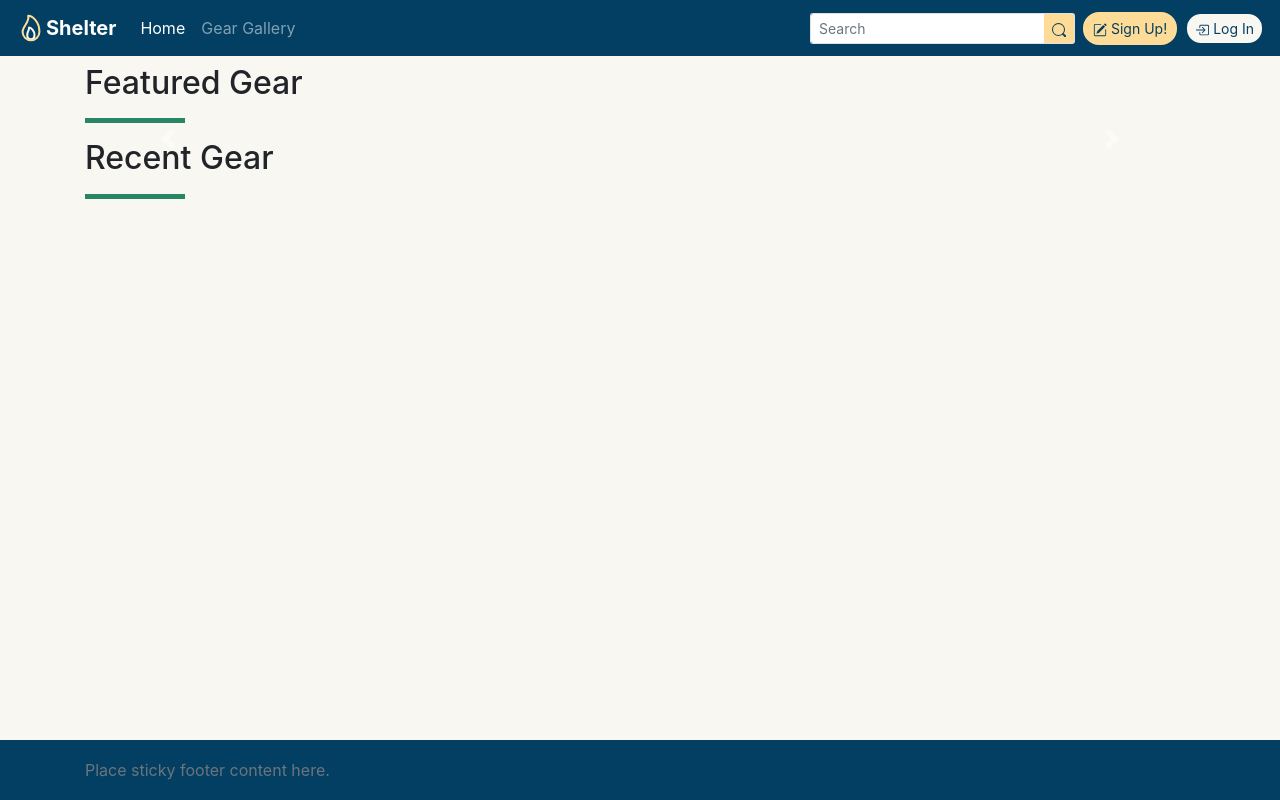
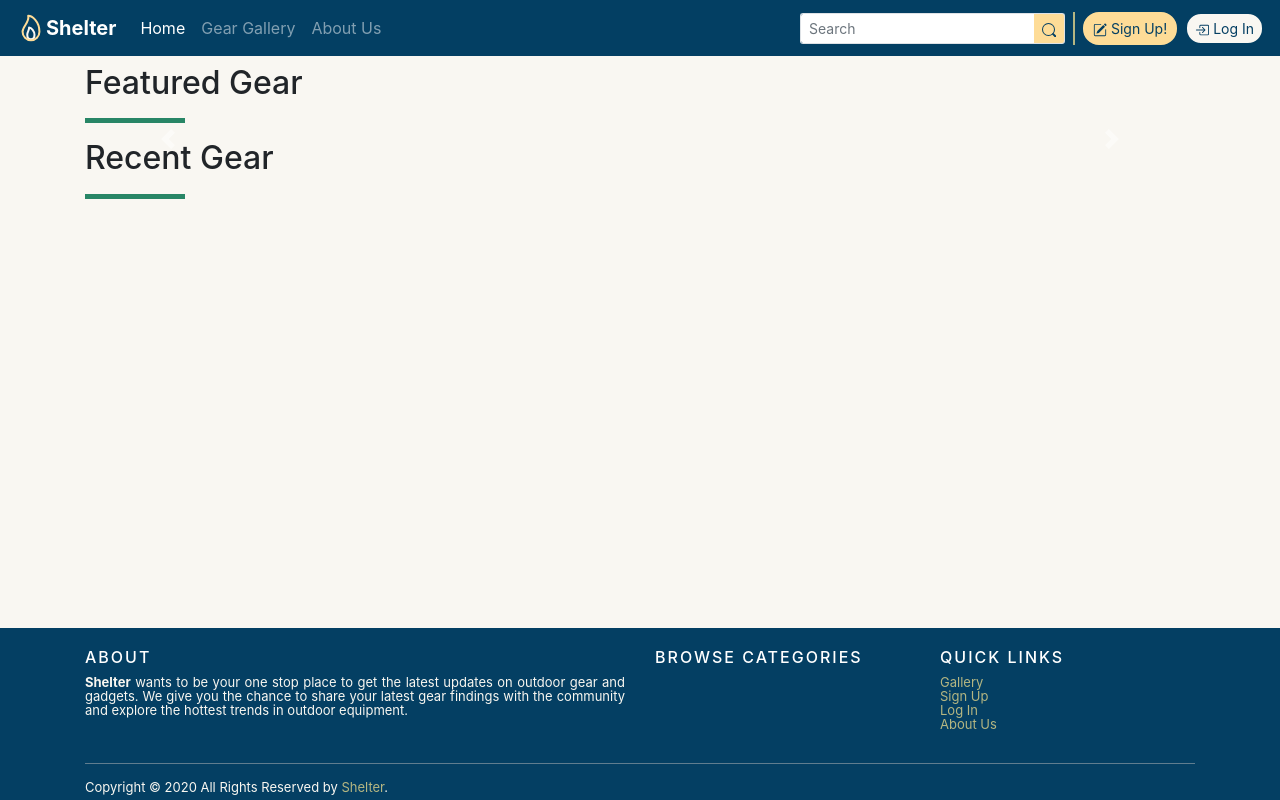
Before and after one commit to p0wen/shelter, a Flask app: page / in a window 1280 px wide. Run offline with Flask 2, Linux system fonts and the light colour scheme; data that the repository does not hold is empty; parts of the project's set-up code (start-up, migrations or seed data) failed here and were passed over; some libraries are stand-ins or nearby versions.

Commit message:
feat: implement & style footer

```diff
--- a/static/css/style.css
+++ b/static/css/style.css
@@ -21,6 +21,10 @@ wrapper {
   font-weight: 700;
 }
 
+.nav-seperator {
+  margin-left: 0.5rem;
+}
+
 /* Buttons */
 .btn-primary-shltr {
   background: #fedc97;
@@ -68,10 +72,26 @@ wrapper {
   border-color: #288666;
 }
 
+.shelter-toggler {
+    color: #f9f7f2;
+}
+
+.shelter-toggler:focus {
+    outline: none;
+    outline: none;
+}
+
+button.navbar-toggler {
+    background:none;
+    border:none;
+    color: #f9f7f2;
+    border-color: none;
+}
+
 /** Spacer **/
 .vert-spacer {
   border: 0;
-    border-top: 33px solid #B5B682;
+  border-top: 33px solid #b5b682;
   width: 2px;
   height: 33px;
 }
@@ -115,23 +135,171 @@ wrapper {
   margin-right: auto;
 }
 
-/** Footer **/
+/** Footer based on this Theme https://codepen.io/scanfcode/pen/MEZPNd**/
 
-.footer {
-  bottom: 0;
-  width: 100%;
-  height: 60px;
-  line-height: 60px;
-  background-color: #033f63;
-  margin-top: 1rem;
+.site-footer
+{
+    background-color: #043f63;
+    padding: 15px 0 6px;
+    font-size: 13px;
+    line-height: 14px;
+    color: #f9f7f1;
 }
-
-.footer > .container {
-  padding-right: 15px;
-  padding-left: 15px;
+.site-footer hr
+{
+  border-top-color:#bbb;
+  opacity:0.5
 }
-
-
+.site-footer hr.small
+{
+  margin:20px 0
+}
+.site-footer h6
+{
+  color:#fff;
+  font-size:16px;
+  text-transform:uppercase;
+  margin-top:5px;
+  letter-spacing:2px
+}
+.site-footer a
+{
+  color:#b4b682;
+}
+.site-footer a:hover
+{
+  color: #fedc97;
+  text-decoration:none;
+}
+.footer-links
+{
+  padding-left:0;
+  list-style:none
+}
+.footer-links li
+{
+  display:block
+}
+.footer-links a
+{
+  color:#b4b682
+}
+.footer-links a:active,.footer-links a:focus,.footer-links a:hover
+{
+  color:#fedc97;
+  text-decoration:none;
+}
+.footer-links.inline li
+{
+  display:inline-block
+}
+.site-footer .social-icons
+{
+  text-align:right
+}
+.site-footer .social-icons a
+{
+  width:20px;
+  height:20px;
+  line-height:20px;
+  margin-left:6px;
+  margin-right:0;
+  border-radius:100%;
+  background-color:#33353d
+}
+.copyright-text
+{
+  margin:0
+}
+@media (max-width:991px)
+{
+  .site-footer [class^=col-]
+  {
+    margin-bottom:30px
+  }
+}
+@media (max-width:767px)
+{
+  .site-footer
+  {
+    padding-bottom:0
+  }
+  .site-footer .copyright-text,.site-footer .social-icons
+  {
+    text-align:center
+  }
+}
+.social-icons
+{
+  padding-left:0;
+  margin-bottom:0;
+  list-style:none
+}
+.social-icons li
+{
+  display:inline-block;
+  margin-bottom:4px
+}
+.social-icons li.title
+{
+  margin-right:15px;
+  text-transform:uppercase;
+  color: #b4b682;
+  font-weight:700;
+  font-size:13px
+}
+.social-icons a{
+  background-color: none;
+  color: #b4b682;
+  font-size:16px;
+  display:inline-block;
+  line-height:22px;
+  width:22px;
+  height:22px;
+  text-align:center;
+  margin-right:4px;
+  border-radius:100%;
+  -webkit-transition:all .2s linear;
+  -o-transition:all .2s linear;
+  transition:all .2s linear
+}
+.social-icons a:active,.social-icons a:focus,.social-icons a:hover
+{
+  color:#fedc97;
+  background-color: none
+}
+.social-icons.size-sm a
+{
+  line-height:17px;
+  height:17px;
+  width:17px;
+  font-size:14px
+}
+.social-icons a.facebook:hover
+{
+  background-color:#3b5998
+}
+.social-icons a.twitter:hover
+{
+  background-color:#00aced
+}
+.social-icons a.linkedin:hover
+{
+  background-color:#007bb6
+}
+.social-icons a.dribbble:hover
+{
+  background-color:#ea4c89
+}
+@media (max-width:767px)
+{
+  .social-icons li.title
+  {
+    display:block;
+    margin-right:0;
+    font-weight:600
+  }
+}
 
 /** Cards in Gallery .body-shelter **/
 
--- a/templates/base.html
+++ b/templates/base.html
@@ -22,8 +22,10 @@
 		<nav class="navbar sticky-top navbar-expand-md navbar-dark nav-shelter">
 			<a class="navbar-brand"
 				href="{{url_for('index')}}"><img src="{{url_for('static', filename='images/shelter_logo.svg')}}" width="30" height="30" class="d-inline-block align-top" alt="" loading="lazy">Shelter</a>
-				<button class="navbar-toggler" type="button" data-toggle="collapse" data-target="#navbarSupportedContent" aria-controls="navbarSupportedContent" aria-expanded="false" aria-label="Toggle navigation">
-                    <span class="navbar-toggler-icon"></span>
+				<button class="navbar-toggler shelter-toggler" type="button" data-toggle="collapse" data-target="#navbarSupportedContent" aria-controls="navbarSupportedContent" aria-expanded="false" aria-label="Toggle navigation">
+                    <svg width="1.2em" height="1.2em" viewBox="0 0 16 16" class="bi bi-three-dots-vertical shelter-toggler" fill="currentColor" xmlns="http://www.w3.org/2000/svg">
+  <path fill-rule="evenodd" d="M9.5 13a1.5 1.5 0 1 1-3 0 1.5 1.5 0 0 1 3 0zm0-5a1.5 1.5 0 1 1-3 0 1.5 1.5 0 0 1 3 0zm0-5a1.5 1.5 0 1 1-3 0 1.5 1.5 0 0 1 3 0z"></path>
+</svg>
                 </button>
 			<div class="collapse navbar-collapse" id="navbarSupportedContent">
 					<ul class="navbar-nav mr-auto">
@@ -32,6 +34,9 @@
 						</li>
 						<li class="nav-item {% block nav_gallery %}{% endblock %}">
 							<a class="nav-link" href="{{url_for('get_gear')}}">Gear Gallery</a>
+						</li>
+                        <li class="nav-item {% block nav_about %}{% endblock %}">
+							<a class="nav-link" href="{{url_for('about')}}">About Us</a>
 						</li>
 					</ul>
                 <form method="POST" action="/">
@@ -52,32 +57,35 @@
                 </form>
             </div>
             {% if 'username' in session %}
-                <ul class="nav navbar-nav ml-2">
-                    <li>
-                        <div class="vert-spacer"></div>
+                <ul class="nav navbar-nav">
+                    <li class="d-none d-md-block d-lg-block d-xl-block">
+                        <div class="vert-spacer nav-seperator"></div>
                     </li>
                     <li>
-                        <a href="{{url_for('add_gear' )}}" class="btn btn-sm btn-danger btn-primary-shltr ml-2" tabindex="-1" role="button">
+                        <a href="{{url_for('add_gear' )}}" class="btn btn-sm btn-danger btn-primary-shltr nav-seperator" tabindex="-1" role="button">
                         <svg width="1em" height="1em" viewBox="0 0 16 16" class="bi bi-plus-circle" fill="currentColor" xmlns="http://www.w3.org/2000/svg">
                             <path fill-rule="evenodd" d="M8 15A7 7 0 1 0 8 1a7 7 0 0 0 0 14zm0 1A8 8 0 1 0 8 0a8 8 0 0 0 0 16z"></path>
                             <path fill-rule="evenodd" d="M8 4a.5.5 0 0 1 .5.5v3h3a.5.5 0 0 1 0 1h-3v3a.5.5 0 0 1-1 0v-3h-3a.5.5 0 0 1 0-1h3v-3A.5.5 0 0 1 8 4z"></path>
-                        </svg> Gear</a></li>
+                        </svg> Add Gear</a></li>
                     <li>
-                        <a href="{{url_for('myprofile', user=session.username)}}" class="btn btn-sm avatar" tabindex="-1" role="button">{{ session.username[0].capitalize() }}</a>
+                        <a href="{{url_for('myprofile', user=session.username)}}" class="btn btn-sm avatar nav-seperator" tabindex="-1" role="button">{{ session.username[0].capitalize() }}</a>
                     </li>
                 </ul>
             {% else %}
                 <ul class="nav navbar-nav">
-                    <li class="nav-item">
-                     <a href="{{url_for('signup')}}" class="btn btn-sm btn-danger btn-primary-shltr ml-2">
+                    <li class="d-none d-md-block d-lg-block d-xl-block">
+                        <div class="vert-spacer nav-seperator"></div>
+                    </li>
+                    <li>
+                          <a href="{{url_for('signup')}}" class="btn btn-sm btn-danger btn-primary-shltr nav-seperator">
                         <svg width="1em" height="1em" viewBox="0 0 16 16" class="bi bi-pencil-square" fill="currentColor" xmlns="http://www.w3.org/2000/svg">
                             <path d="M15.502 1.94a.5.5 0 0 1 0 .706L14.459 3.69l-2-2L13.502.646a.5.5 0 0 1 .707 0l1.293 1.293zm-1.75 2.456l-2-2L4.939 9.21a.5.5 0 0 0-.121.196l-.805 2.414a.25.25 0 0 0 .316.316l2.414-.805a.5.5 0 0 0 .196-.12l6.813-6.814z"/>
                             <path fill-rule="evenodd" d="M1 13.5A1.5 1.5 0 0 0 2.5 15h11a1.5 1.5 0 0 0 1.5-1.5v-6a.5.5 0 0 0-1 0v6a.5.5 0 0 1-.5.5h-11a.5.5 0 0 1-.5-.5v-11a.5.5 0 0 1 .5-.5H9a.5.5 0 0 0 0-1H2.5A1.5 1.5 0 0 0 1 2.5v11z"/>
                         </svg>
                     Sign Up!</a>
                     </li>
-                    <li class="nav-item">
-                     <a href="{{url_for('signin')}}" class="btn btn-sm btn-outline-primary btn-third-shltr ml-2">
+                    <li>
+                    <a href="{{url_for('signin')}}" class="btn btn-sm btn-outline-primary btn-third-shltr nav-seperator">
                      <svg width="1em" height="1em" viewBox="0 0 16 16" class="bi bi-box-arrow-in-right" fill="currentColor" xmlns="http://www.w3.org/2000/svg">
                         <path fill-rule="evenodd" d="M6 3.5a.5.5 0 0 1 .5-.5h8a.5.5 0 0 1 .5.5v9a.5.5 0 0 1-.5.5h-8a.5.5 0 0 1-.5-.5v-2a.5.5 0 0 0-1 0v2A1.5 1.5 0 0 0 6.5 14h8a1.5 1.5 0 0 0 1.5-1.5v-9A1.5 1.5 0 0 0 14.5 2h-8A1.5 1.5 0 0 0 5 3.5v2a.5.5 0 0 0 1 0v-2z"/>
                         <path fill-rule="evenodd" d="M11.854 8.354a.5.5 0 0 0 0-.708l-3-3a.5.5 0 1 0-.708.708L10.293 7.5H1.5a.5.5 0 0 0 0 1h8.793l-2.147 2.146a.5.5 0 0 0 .708.708l3-3z"/>
@@ -85,6 +93,7 @@
                     Log In</a>
                     </li>
                 </ul>
+
             {% endif %}
 		</nav>
 
@@ -97,10 +106,51 @@
         </main>
 
 		<!-- Footer -->
-		<footer class="footer">
+		<footer class="site-footer">
             <div class="container">
-                <span class="text-muted">Place sticky footer content here.</span>
-            </div>
+                <div class="row">
+          <div class="col-sm-12 col-md-6">
+            <h6>About</h6>
+            <p class="text-justify"><strong>Shelter</strong> wants to be your one stop place to get the latest updates on outdoor gear and gadgets. We give you the chance to share your latest gear findings with the community and explore the hottest trends in outdoor equipment.</p>
+          </div>
+
+          <div class="col-xs-6 col-md-3">
+            <h6>Browse Categories</h6>
+            <ul class="footer-links">
+            {% for cat in categories %}
+              <li><a href="#">{{cat.category_name}}</a></li>
+            {% endfor %}
+            </ul>
+          </div>
+
+          <div class="col-xs-6 col-md-3">
+            <h6>Quick Links</h6>
+            <ul class="footer-links">
+              <li><a href="{{ url_for('get_gear') }}">Gallery</a></li>
+            {% if 'username' in session %}
+              <li><a href="{{url_for('add_gear' )}}">Add Gear</a></li>
+              <li><a href="{{url_for('myprofile', user=session.username)}}">Profile</a></li>
+            {% else %}
+              <li><a href="{{ url_for('signup') }}">Sign Up</a></li>
+              <li><a href="{{url_for('signin')}}">Log In</a></li>
+            {% endif %}
+              <li><a href="{{ url_for('about') }}">About Us</a></li>
+            </ul>
+          </div>
+        </div>
+        <hr>
+      </div>
+      <div class="container">
+        <div class="row">
+          <div class="col-md-8 col-sm-6 col-xs-12">
+            <p class="copyright-text">Copyright &copy; 2020 All Rights Reserved by
+         <a href="{{url_for('index')}}">Shelter</a>.
+            </p>
+          </div>
+
+
+        </div>
+    </div>
         </footer>
     </wrapper>
 
```
Also changed, not shown: other parts of static/css/style.css (+24 -5 lines). Lines whose indentation alone changed are shown as unchanged.
